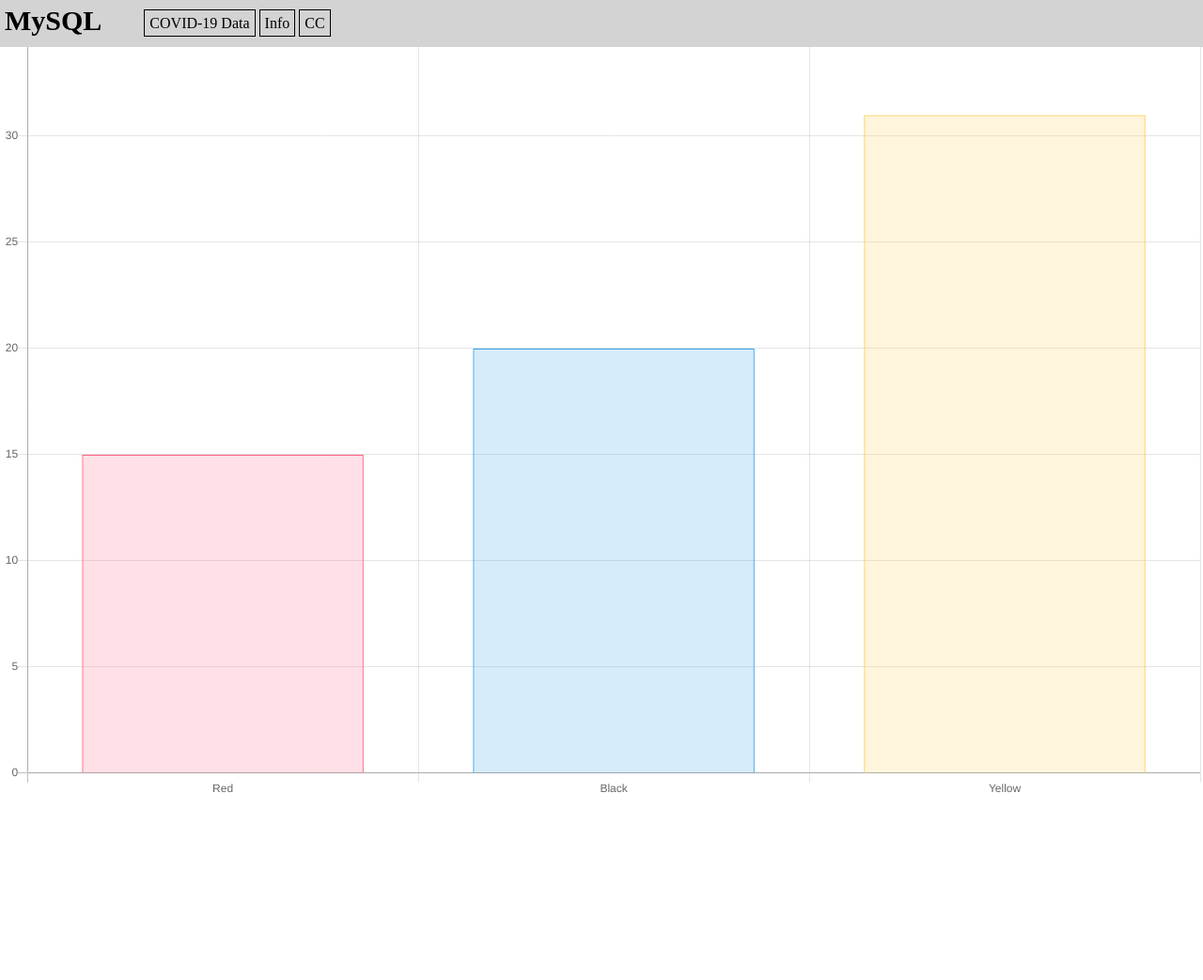
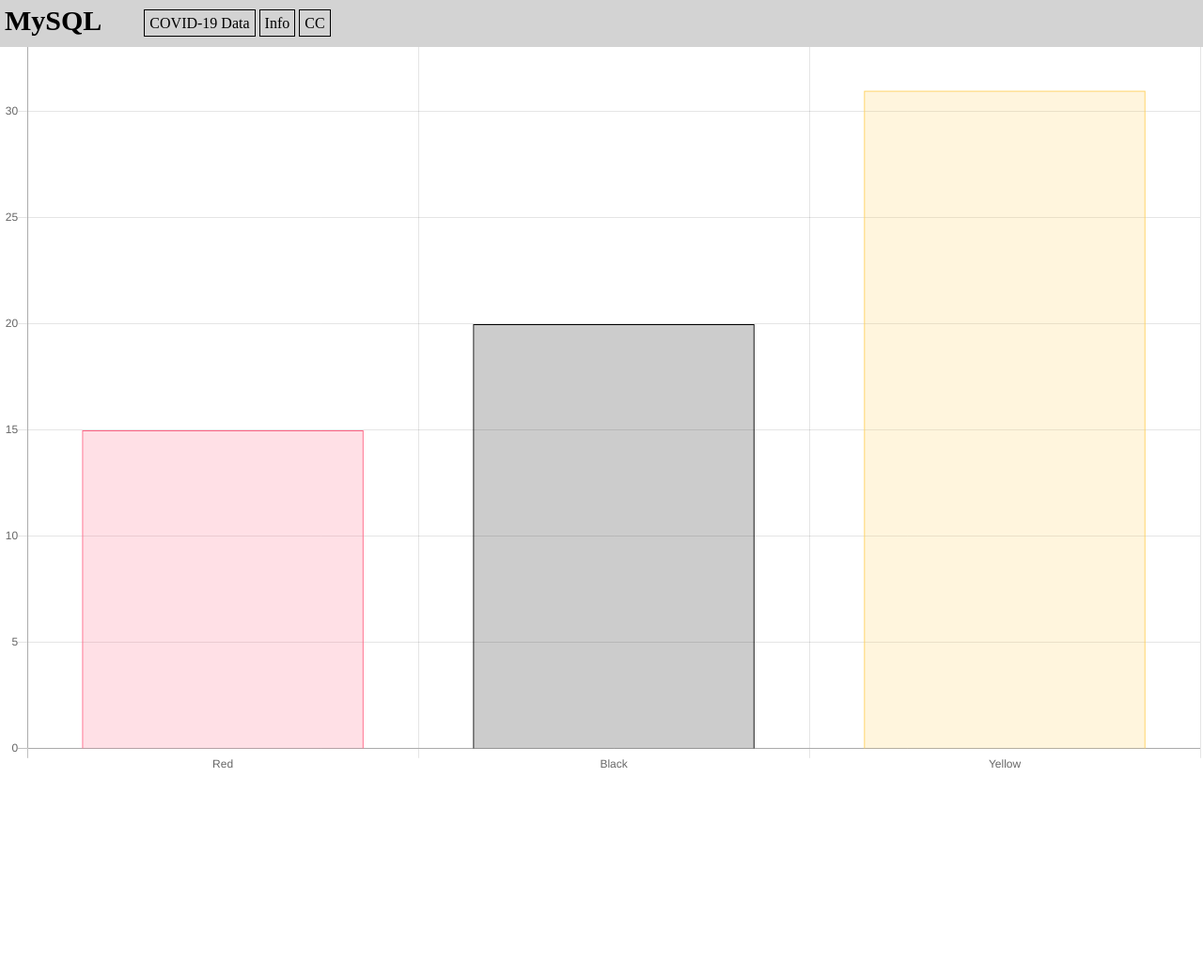
Before and after one commit to b18fella/Exjobb, a PHP site: page / in a window 1280 px wide. Shown: the top 1043 px of the page at 94% size. Run offline with PHP 8.4, Linux system fonts and the light colour scheme; some libraries are stand-ins or nearby versions.

Commit message:
Comments and small temporary changes.
Added comments to know what goes where. Also changed a few minor things.

```diff
--- a/mysql_webbapplication/index.php
+++ b/mysql_webbapplication/index.php
@@ -26,20 +26,20 @@
     <script>
         var canvas = document.getElementById('covidChart');
         var covidChart = new Chart(canvas, {
-            type: 'bar',
+            type: 'bar', //Type of chart, in this case, bar chart.
             data: {
                 labels: ['Red', 'Black', 'Yellow'],
                 datasets: [{
-                    label: 'number of cases',
+                    label: 'number of cases', //Label on top of the chart.
                     data: [15, 20, 31], //The data goes here.
-                    backgroundColor: [
+                    backgroundColor: [ //Color of each bar, left to right.
                         'rgba(255, 99, 132, 0.2)',
-                        'rgba(54, 162, 235, 0.2)',
+                        'rgba(0, 0, 0, 0.2)',
                         'rgba(255, 206, 86, 0.2)'
                     ],
-                    borderColor: [
+                    borderColor: [ //Border color of each bar, left to right.
                         'rgba(255, 99, 132, 1)',
-                        'rgba(54, 162, 235, 1)',
+                        'rgba(0, 0, 0, 1)',
                         'rgba(255, 206, 86, 1)'
                     ],
                     borderWidth: 1
--- a/mysql_webbapplication/main.css
+++ b/mysql_webbapplication/main.css
@@ -37,4 +37,7 @@ ul a {
 section {
     width: 100vw;
     height: 100vh;
+    display: flex;
+    justify-content: center;
+    align-items: center;
 }
```
